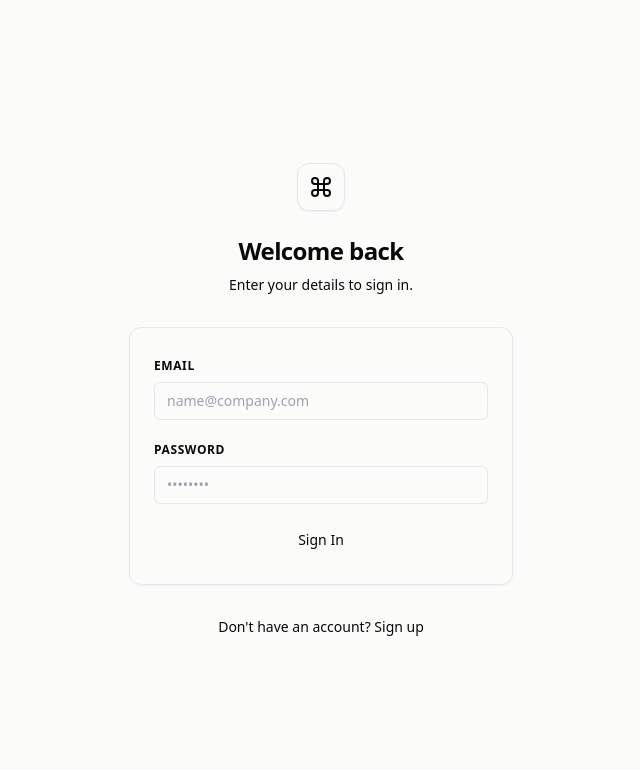
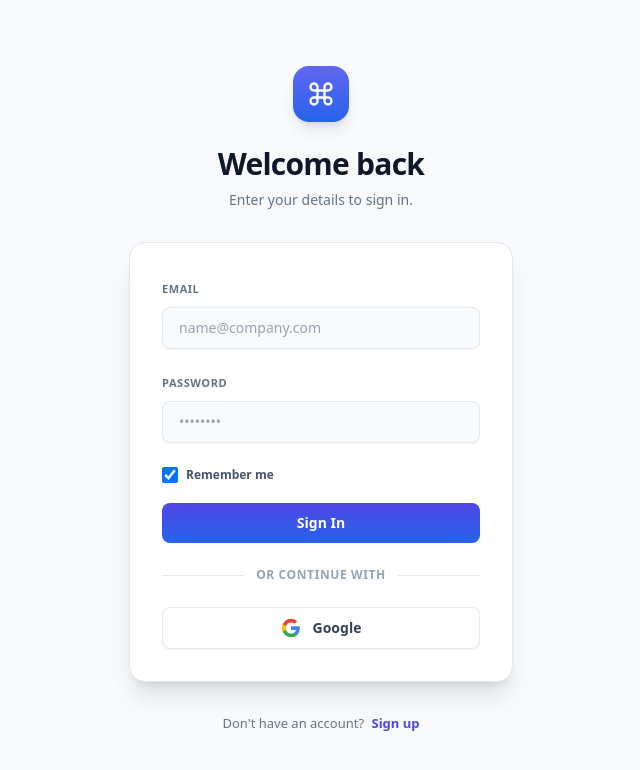
Before and after one commit to mr-sumit-32/Motion, a React (Vite) app: page /login in a window 1280 px wide. Shown: the top 770 px of the page, without its empty margins (319-959 px from the left). Built offline with nearby package versions, Linux system fonts and the light colour scheme; no server answers.

Commit message:
Update Login.tsx

```diff
--- a/src/pages/Login.tsx
+++ b/src/pages/Login.tsx
@@ -1,7 +1,16 @@
 import { useState } from 'react';
 import { useNavigate } from 'react-router-dom';
 import { auth } from '@/lib/firebase';
-import { signInWithEmailAndPassword, createUserWithEmailAndPassword } from 'firebase/auth';
+import {
+  signInWithEmailAndPassword,
+  createUserWithEmailAndPassword,
+  GoogleAuthProvider,
+  signInWithPopup,
+  setPersistence,
+  browserLocalPersistence,
+  browserSessionPersistence,
+  getAdditionalUserInfo
+} from 'firebase/auth';
 import { createDefaultWorkspace } from '@/lib/db';
 import { Loader2, Command } from 'lucide-react';
 
@@ -9,10 +18,18 @@ export default function Login() {
   const [isLogin, setIsLogin] = useState(true);
   const [email, setEmail] = useState('');
   const [password, setPassword] = useState('');
+  const [rememberMe, setRememberMe] = useState(true);
   const [isLoading, setIsLoading] = useState(false);
+  const [isGoogleLoading, setIsGoogleLoading] = useState(false);
   const [error, setError] = useState('');
 
   const navigate = useNavigate();
+
+  // Helper to handle session persistence based on "Remember me" checkbox
+  const configurePersistence = async () => {
+    const persistenceType = rememberMe ? browserLocalPersistence : browserSessionPersistence;
+    await setPersistence(auth, persistenceType);
+  };
 
   const handleSubmit = async (e: React.FormEvent) => {
     e.preventDefault();
@@ -20,6 +37,8 @@ export default function Login() {
     setError('');
 
     try {
+      await configurePersistence();
+
       if (isLogin) {
         // 1. Log in an existing user
         await signInWithEmailAndPassword(auth, email, password);
@@ -35,7 +54,6 @@ export default function Login() {
       }
     } catch (err: any) {
       console.error("Authentication Error:", err);
-      // Clean up Firebase error messages for the user
       if (err.code === 'auth/invalid-credential') {
         setError('Invalid email or password.');
       } else if (err.code === 'auth/email-already-in-use') {
@@ -50,70 +68,143 @@ export default function Login() {
     }
   };
 
+  const handleGoogleSignIn = async () => {
+    setIsGoogleLoading(true);
+    setError('');
+
+    try {
+      await configurePersistence();
+
+      const provider = new GoogleAuthProvider();
+      const result = await signInWithPopup(auth, provider);
+      const additionalInfo = getAdditionalUserInfo(result);
+
+      // If this is the user's first time signing in via Google, generate their workspace
+      if (additionalInfo?.isNewUser) {
+        await createDefaultWorkspace(result.user.uid);
+      }
+
+      navigate('/');
+    } catch (err: any) {
+      console.error("Google Auth Error:", err);
+      // Ignore the error if the user just closed the popup manually
+      if (err.code !== 'auth/popup-closed-by-user') {
+        setError(err.message || 'Failed to authenticate with Google.');
+      }
+    } finally {
+      setIsGoogleLoading(false);
+    }
+  };
+
   return (
-    <div className="min-h-screen flex flex-col items-center justify-center bg-[#fbfbfa] text-foreground p-4">
+    <div className="min-h-screen flex flex-col items-center justify-center bg-slate-50 text-slate-900 p-4">
       <div className="w-full max-w-sm space-y-8 animate-in fade-in zoom-in-95 duration-500">
 
         {/* Logo & Header */}
         <div className="flex flex-col items-center text-center">
-          <div className="w-12 h-12 bg-background border border-border rounded-xl shadow-sm flex items-center justify-center mb-6">
-            <Command size={24} className="text-primary" />
+          <div className="w-14 h-14 bg-gradient-to-br from-indigo-500 to-blue-600 text-white rounded-2xl shadow-lg flex items-center justify-center mb-6">
+            <Command size={28} />
           </div>
-          <h1 className="text-2xl font-bold tracking-tight">
+          <h1 className="text-3xl font-extrabold tracking-tight text-slate-900">
             {isLogin ? 'Welcome back' : 'Create your workspace'}
           </h1>
-          <p className="text-sm text-muted-foreground mt-2">
+          <p className="text-sm font-medium text-slate-500 mt-2">
             {isLogin ? 'Enter your details to sign in.' : 'Sign up to get started.'}
           </p>
         </div>
 
-        {/* Auth Form */}
-        <div className="bg-background border border-border rounded-xl shadow-sm p-6">
-          <form onSubmit={handleSubmit} className="space-y-4">
+        {/* Auth Form Box */}
+        <div className="bg-white border border-slate-200 rounded-2xl shadow-xl p-8">
+          <form onSubmit={handleSubmit} className="space-y-5">
 
             {error && (
-              <div className="p-3 text-sm text-red-600 bg-red-500/10 border border-red-500/20 rounded-md">
+              <div className="p-3 text-[13px] font-medium text-rose-600 bg-rose-50 border border-rose-100 rounded-lg">
                 {error}
               </div>
             )}
 
-            <div className="space-y-1.5">
-              <label className="text-xs font-semibold text-muted-foreground uppercase tracking-wider">Email</label>
+            <div className="space-y-2">
+              <label className="text-[11px] font-bold text-slate-500 uppercase tracking-wider">Email</label>
               <input
                 type="email"
                 required
                 value={email}
                 onChange={(e) => setEmail(e.target.value)}
                 placeholder="name@company.com"
-                className="w-full px-3 py-2 text-sm border border-input rounded-md bg-transparent focus:outline-none focus:ring-2 focus:ring-primary/20 transition-all"
+                className="w-full px-4 py-2.5 border border-slate-200 rounded-lg bg-slate-50 hover:bg-white focus:bg-white text-sm focus:outline-none focus:ring-2 focus:ring-indigo-500/50 focus:border-indigo-500 transition-all shadow-sm"
               />
             </div>
 
-            <div className="space-y-1.5">
-              <label className="text-xs font-semibold text-muted-foreground uppercase tracking-wider">Password</label>
+            <div className="space-y-2">
+              <label className="text-[11px] font-bold text-slate-500 uppercase tracking-wider">Password</label>
               <input
                 type="password"
                 required
                 value={password}
                 onChange={(e) => setPassword(e.target.value)}
                 placeholder="••••••••"
-                className="w-full px-3 py-2 text-sm border border-input rounded-md bg-transparent focus:outline-none focus:ring-2 focus:ring-primary/20 transition-all"
+                className="w-full px-4 py-2.5 border border-slate-200 rounded-lg bg-slate-50 hover:bg-white focus:bg-white text-sm focus:outline-none focus:ring-2 focus:ring-indigo-500/50 focus:border-indigo-500 transition-all shadow-sm"
               />
+            </div>
+
+            {/* Remember Me Checkbox */}
+            <div className="flex items-center gap-2 pt-1">
+              <input
+                type="checkbox"
+                id="rememberMe"
+                checked={rememberMe}
+                onChange={(e) => setRememberMe(e.target.checked)}
+                className="w-4 h-4 text-indigo-600 bg-slate-100 border-slate-300 rounded focus:ring-indigo-500"
+              />
+              <label htmlFor="rememberMe" className="text-xs font-semibold text-slate-600 cursor-pointer select-none">
+                Remember me
+              </label>
             </div>
 
             <button
               type="submit"
-              disabled={isLoading}
-              className="w-full bg-primary text-primary-foreground py-2.5 rounded-md text-sm font-medium hover:opacity-90 transition-opacity flex items-center justify-center gap-2 mt-2"
+              disabled={isLoading || isGoogleLoading}
+              className="w-full bg-gradient-to-r from-indigo-600 to-blue-600 text-white py-2.5 rounded-lg text-sm font-semibold hover:shadow-md hover:opacity-95 transition-all flex items-center justify-center gap-2 mt-2"
             >
               {isLoading && <Loader2 size={16} className="animate-spin" />}
               {isLogin ? 'Sign In' : 'Continue'}
             </button>
           </form>
+
+          {/* Divider */}
+          <div className="relative my-6">
+            <div className="absolute inset-0 flex items-center">
+              <div className="w-full border-t border-slate-200"></div>
+            </div>
+            <div className="relative flex justify-center text-xs">
+              <span className="bg-white px-3 font-semibold text-slate-400 uppercase tracking-wider">Or continue with</span>
+            </div>
+          </div>
+
+          {/* Google Auth Button */}
+          <button
+            type="button"
+            onClick={handleGoogleSignIn}
+            disabled={isLoading || isGoogleLoading}
+            className="w-full bg-white border border-slate-200 text-slate-700 py-2.5 rounded-lg text-sm font-semibold hover:bg-slate-50 hover:text-slate-900 transition-all shadow-sm flex items-center justify-center gap-3"
+          >
+            {isGoogleLoading ? (
+              <Loader2 size={18} className="animate-spin text-slate-500" />
+            ) : (
+              <svg className="w-5 h-5" viewBox="0 0 24 24">
+                <path d="M22.56 12.25c0-.78-.07-1.53-.2-2.25H12v4.26h5.92c-.26 1.37-1.04 2.53-2.21 3.31v2.77h3.57c2.08-1.92 3.28-4.74 3.28-8.09z" fill="#4285F4" />
+                <path d="M12 23c2.97 0 5.46-.98 7.28-2.66l-3.57-2.77c-.98.66-2.23 1.06-3.71 1.06-2.86 0-5.29-1.93-6.16-4.53H2.18v2.84C3.99 20.53 7.7 23 12 23z" fill="#34A853" />
+                <path d="M5.84 14.09c-.22-.66-.35-1.36-.35-2.09s.13-1.43.35-2.09V7.07H2.18C1.43 8.55 1 10.22 1 12s.43 3.45 1.18 4.93l2.85-2.22.81-.62z" fill="#FBBC05" />
+                <path d="M12 5.38c1.62 0 3.06.56 4.21 1.64l3.15-3.15C17.45 2.09 14.97 1 12 1 7.7 1 3.99 3.47 2.18 7.07l3.66 2.84c.87-2.6 3.3-4.53 6.16-4.53z" fill="#EA4335" />
+                <path d="M1 1h22v22H1z" fill="none" />
+              </svg>
+            )}
+            Google
+          </button>
         </div>
 
         {/* Toggle Mode */}
-        <div className="text-center text-sm text-muted-foreground">
+        <div className="text-center text-[13px] font-medium text-slate-500">
           {isLogin ? "Don't have an account? " : "Already have an account? "}
           <button
             type="button"
@@ -121,7 +212,7 @@ export default function Login() {
               setIsLogin(!isLogin);
               setError('');
             }}
-            className="text-primary font-medium hover:underline focus:outline-none"
+            className="text-indigo-600 font-bold hover:text-indigo-700 transition-colors focus:outline-none ml-1"
           >
             {isLogin ? 'Sign up' : 'Log in'}
           </button>
```
